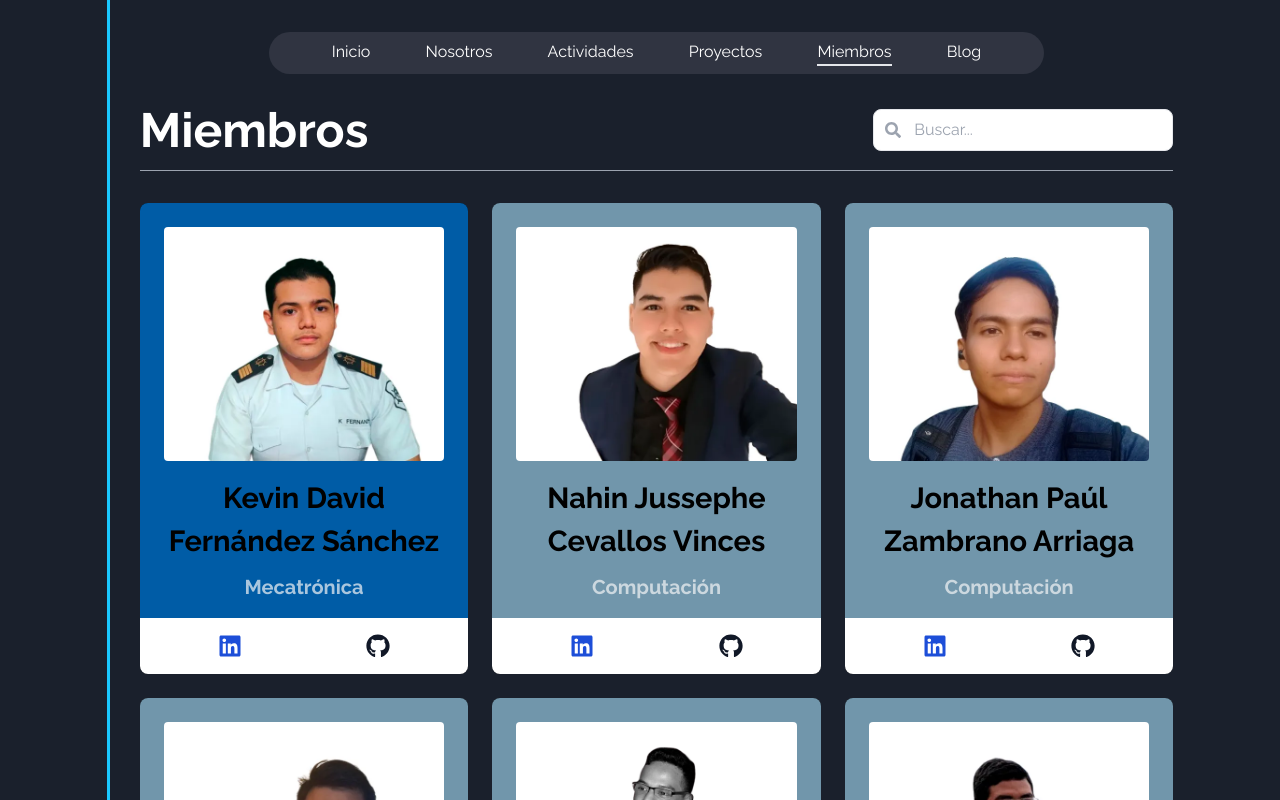
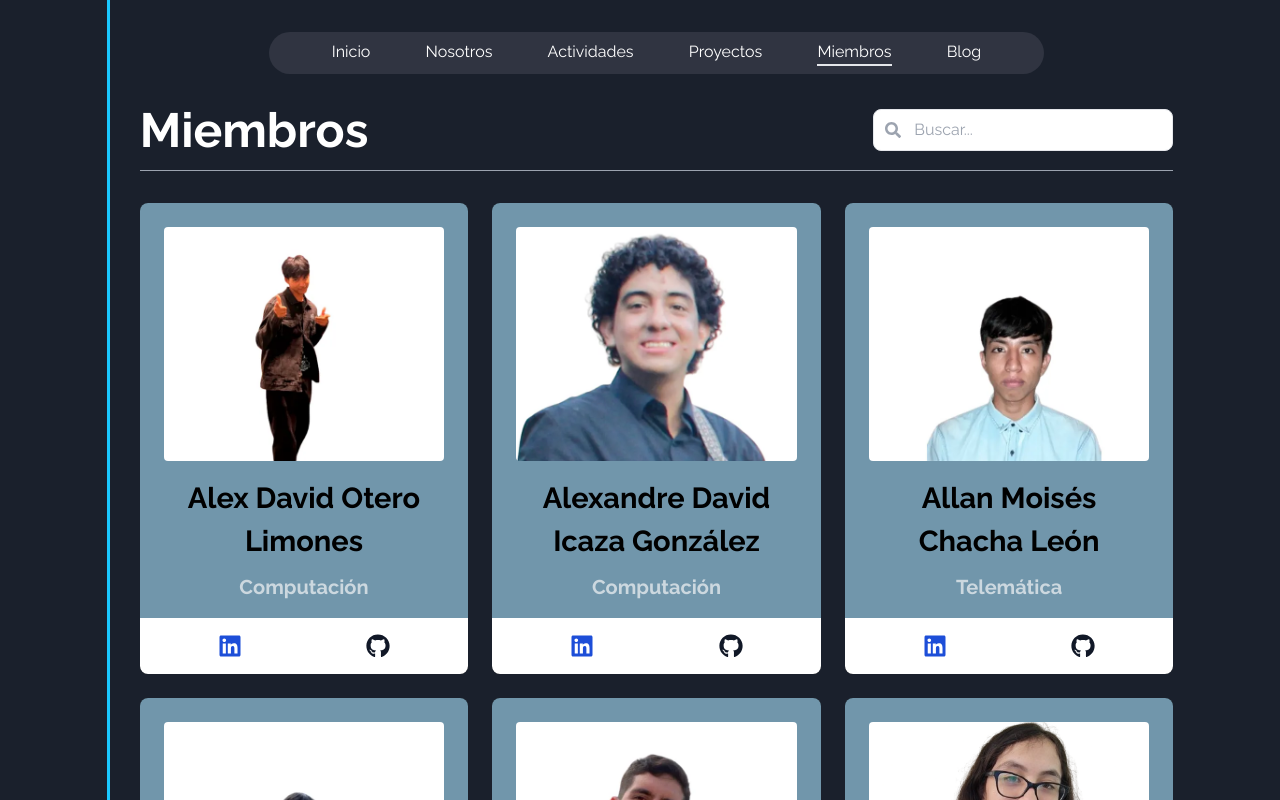
Before and after one commit to Taws-Espol/web, a React (Vite) app: page /miembros in a window 1280 px wide. Shown: the top 800 px of the page. Built offline with nearby package versions, Linux system fonts and the light colour scheme.

Commit message:
add more members from form

```diff
--- a/src/data/members.js
+++ b/src/data/members.js
@@ -39,6 +39,8 @@ import Victor_Daniel_Borbor_Gutierrez from "../assets/members/Victor_Daniel_Borb
 import Samira_Isabel_Carrillo_Rios from "../assets/members/Samira_Isabel_Carrillo_Rios_1_11zon.webp";
 import Miguel_Andre_Mejia_Zuniga from "../assets/members/Miguel_Andre_Mejia_Zuniga_1_11zon.webp";
 import Axcel_Jeremy_Espinoza_Barrera from "../assets/members/Axcel_Espinoza_1_11zon.webp";
+import Jairo_Roberto_Alcivar_Bahamonde from "../assets/members/Jairo_Roberto_Alcivar_Bahamonde.webp";
+import Annabella_Noelia_Sanchez_Guzman from "../assets/members/Annabella_Noelia_Sanchez_Guzman.webp";
 
 export const members = [
   {
@@ -59,12 +61,12 @@ export const members = [
     name: "Nahin Jussephe Cevallos Vinces",
     photo: Nahin_Jussephe_Cevallos_Vinces,
     major: "Computación",
-    mail: "dlandeta@espol.edu.ec",
+    mail: "njcevall@espol.edu.ec",
     frase: "",
     facultad: "FIEC",
     redes: {
       github: "https://github.com/nhn2004",
-      linkedin: "linkedin.com/in/nahin-cevallos-591433252",
+      linkedin: "https://www.linkedin.com/in/nahin-cevallos-591433252",
       twitter: "",
     },
   },
@@ -72,12 +74,12 @@ export const members = [
     name: "Jonathan Paúl Zambrano Arriaga",
     photo: Jonathan_Paul_Zambrano_Arriaga,
     major: "Computación",
-    mail: "njcevall@espol.edu.ec",
+    mail: "jonpzamb@espol.edu.ec",
     frase: "",
     facultad: "FIEC",
     redes: {
       github: "https://github.com/Jonthz",
-      linkedin: "https://ec.linkedin.com/in/jonathan-zambrano-477b81252",
+      linkedin: "https://www.linkedin.com/in/jonathan-zambrano-477b81252",
       twitter: "",
     },
   },
@@ -85,7 +87,7 @@ export const members = [
     name: "Darwin Javier Pacheco Paredes",
     photo: Darwin_Javier_Pacheco_Paredes,
     major: "Computación",
-    mail: "darwinpachecoparedes@espol.edu.ec",
+    mail: "dapapare@espol.edu.ec",
     frase: "",
     facultad: "FIEC",
     redes: {
@@ -112,7 +114,8 @@ export const members = [
     photo: Michael_Bryan_Estrada_Santana,
     major: "Computación",
     mail: "mbestrad@espol.edu.ec",
-    frase: "",
+    frase:
+      "My life is my poetry, my love making is my legacy! My thoughts are about nothing, and beautiful, and for free.",
     facultad: "FIEC",
     redes: {
       github: "https://github.com/BryanEstrada003",
@@ -163,7 +166,7 @@ export const members = [
     name: "Angelo Saul Zurita Guerrero",
     photo: Angelo_Saul_Zurita_Guerrero,
     major: "Computación",
-    mail: "matthewtroya2304@gmail.com",
+    mail: "aszurita@espol.edu.ec",
     frase: "",
     facultad: "FIEC",
     redes: {
@@ -181,7 +184,7 @@ export const members = [
     facultad: "FIEC",
     redes: {
       github: "https://github.com/MajoCodeLab",
-      linkedin: "www.linkedin.com/in/mjmoyanotamayo",
+      linkedin: "https://www.linkedin.com/in/mjmoyanotamayo",
       twitter: "",
     },
   },
@@ -189,12 +192,12 @@ export const members = [
     name: "Paulina Michelle Loor Tubay",
     photo: Paulina_Michelle_Loor_Tubay,
     major: "Computación",
-    mail: "anmero@fiec.espol.edu.ec",
+    mail: "paumloor@espol.edu.ec",
     frase: "",
     facultad: "FIEC",
     redes: {
       github: "https://loorpaulina.github.io/LoorPaulina/",
-      linkedin: "linkedin.com/in/paulina-loor- tubay-79711a214",
+      linkedin: "https://www.linkedin.com/in/paulina-loor-tubay-79711a214",
       twitter: "",
     },
   },
@@ -215,20 +218,20 @@ export const members = [
     name: "Luis Fernando Romero Rodríguez",
     photo: Luis_Fernando_Romero_Rodriguez,
     major: "Computación",
-    mail: "mimoyano@espol.edu.ec",
+    mail: "lfromero@espol.edu.ec",
     frase: "",
     facultad: "FIEC",
     redes: {
       github: "https://github.com/lromeror",
       linkedin: "https://www.linkedin.com/in/luis-f-romero/",
-      twitter: "",
+      twitter: "https://x.com/luisfer_1807",
     },
   },
   {
     name: "Jose Luis Chong Acuña",
     photo: Jose_Luis_Chong_Acuna,
     major: "Computación",
-    mail: "paumloor@espol.edu.ec",
+    mail: "jlchong@espol.edu.ec",
     frase: "",
     facultad: "FIEC",
     redes: {
@@ -240,10 +243,10 @@ export const members = [
   {
     name: "Diego Andrés Salazar Vega",
     photo: Diego_Andres_Salazar_Vega,
-    major: "Computación",
-    mail: "cadosanc@espol.edu.ec",
+    major: "Administración de Empresas",
+    mail: "disavega@espol.edu.ec",
     frase: "",
-    facultad: "FIEC",
+    facultad: "FCSH",
     redes: {
       github: "https://github.com/SalazarV4",
       linkedin: "https://www.linkedin.com/in/diego-salazar-4b7007215/",
@@ -254,12 +257,12 @@ export const members = [
     name: "Víctor Daniel Borbor Gutiérrez",
     photo: Victor_Daniel_Borbor_Gutierrez,
     major: "Computación",
-    mail: "brarabad@espol.edu.ec",
+    mail: "vicbguti@espol.edu.ec",
     frase: "",
     facultad: "FIEC",
     redes: {
       github: "https://github.com/vicbguti-espol",
-      linkedin: "www.linkedin.com/in/vicbguti",
+      linkedin: "https://www.linkedin.com/in/vicbguti",
       twitter: "",
     },
   },
@@ -267,12 +270,12 @@ export const members = [
     name: "Samira Isabel Carrillo Ríos",
     photo: Samira_Isabel_Carrillo_Rios,
     major: "Economía",
-    mail: "tromero@espol.edu.ec",
+    mail: "samiscar@espol.edu.ec",
     frase: "",
     facultad: "FCSH",
     redes: {
       github: "https://github.com/samiscar24",
-      linkedin: "www.linkedin.com/in/samira-carrillo",
+      linkedin: "https://www.linkedin.com/in/samira-carrillo",
       twitter: "",
     },
   },
@@ -280,12 +283,12 @@ export const members = [
     name: "Francisco Alejandro Noriega Martín",
     photo: Francisco_Alejandro_Noriega_Martin,
     major: "Mecatrónica",
-    mail: "Jichong@espol.edu.ec",
+    mail: "fnoriega@espol.edu.ec",
     frase: "",
     facultad: "FIMCP",
     redes: {
-      github: "https://github.com/FraNoriega?tab=repositories",
-      linkedin: "www.linkedin.com/in/ francisco-noriega-319515312",
+      github: "https://github.com/FraNoriega",
+      linkedin: "https://www.linkedin.com/in/francisco-noriega-319515312",
       twitter: "",
     },
   },
@@ -293,12 +296,12 @@ export const members = [
     name: "Joshua Alexander Cobos Valle",
     photo: Joshua_Alexander_Cobos_Valle,
     major: "Mecatrónica",
-    mail: "disavega@espol.edu.ec",
+    mail: "josalcob@espol.edu.ec",
     frase: "",
     facultad: "FIMCP",
     redes: {
       github: "https://github.com/LIMUNQUE",
-      linkedin: "linkedin.com/in/josuacobos/",
+      linkedin: "https://www.linkedin.com/in/josuacobos/",
       twitter: "",
     },
   },
@@ -319,12 +322,12 @@ export const members = [
     name: "Patrick Jairo Peralta Carrillo",
     photo: Patrick_Jairo_Peralta_Carrillo,
     major: "Telemática",
-    mail: "flayedra@espol.edu.ec",
+    mail: "pjperalt@espol.edu.ec",
     frase: "",
     facultad: "FIEC",
     redes: {
       github: "https://github.com/Patrickk18",
-      linkedin: "www.linkedin.com/in/ patrickperal112211",
+      linkedin: "https://www.linkedin.com/in/patrickperal112211",
       twitter: "https://x.com/PatrickOnly18",
     },
   },
@@ -332,8 +335,8 @@ export const members = [
     name: "Kevin Paul Valle Soledispa",
     photo: Kevin_Paul_Valle_Soledispa,
     major: "Computación",
-    mail: "ceorella@espol.edu.ec",
-    frase: "",
+    mail: "kevvsole@espol.edu.ec",
+    frase: "Tantas veces me he jugado el corazón, que lo he perdido.",
     facultad: "FIEC",
     redes: {
       github: "https://github.com/codeswax",
@@ -358,11 +361,11 @@ export const members = [
     name: "Anthony Alexander Santacruz Reyes",
     photo: Antony_Alexander_Santacruz_Reyes,
     major: "Mecatrónica",
-    mail: "fnoriega@espol.edu.ec",
+    mail: "aasantac@espol.edu.ec",
     frase: "",
     facultad: "FIMCP",
     redes: {
-      github: "https://github.com/Anth0nySantacruz?tab=repositories",
+      github: "https://github.com/Anth0nySantacruz",
       linkedin:
         "https://www.linkedin.com/in/anthony-alexander-santacruz-reyes-b5a443218/",
       twitter: "",
@@ -372,13 +375,12 @@ export const members = [
     name: "Fernando Enoc Bucheli Franco",
     photo: Fernando_Enoc_Bucheli_Franco,
     major: "Computación",
-    mail: "josalcob@espol.edu.ec",
+    mail: "fbucheli@espol.edu.ec",
     frase: "",
     facultad: "FIEC",
     redes: {
       github: "https://github.com/ferbucheli",
-      linkedin:
-        "https://www.linkedin.com/in/fernando-bucheli?utm_source=share&utm_campaign=share_via&utm_content=profile&utm_medium=ios_app",
+      linkedin: "https://www.linkedin.com/in/fernando-bucheli",
       twitter: "",
     },
   },
@@ -386,34 +388,35 @@ export const members = [
     name: "George Alejandro Guerrero Cáceres",
     photo: Geoge_Alejandro_Guerrero_Caceres,
     major: "Economía",
-    mail: "axciespi@espol.edu.ec",
+    mail: "geoaguer@espol.edu.ec",
     frase: "",
     facultad: "FCSH",
     redes: {
-      github: "https://github.com/GeorgeGuerrero/GeorgeGuerrero",
+      github: "https://github.com/GeorgeGuerrero",
       linkedin: "https://www.linkedin.com/in/cggeorge-economist/",
+      twitter: "https://x.com/CGGeorgeEc",
+    },
+  },
+  {
+    name: "Jairo Roberto Alcívar Bahamonde",
+    photo: Jairo_Roberto_Alcivar_Bahamonde,
+    major: "Computación",
+    mail: "jairoalc@espol.edu.ec",
+    frase: "",
+    facultad: "FIEC",
+    redes: {
+      github: "https://github.com/JairoAb",
+      linkedin: "https://www.linkedin.com/in/jairo-alcivar/",
       twitter: "",
     },
   },
-  /*{
-    name: "Jairo Roberto Alcívar Bahamonde",
-    photo: "",
-    major: "Computación",
-    mail: "pjperalt@espol.edu.ec",
-    frase: "",
-    facultad: "FIEC",
-    redes: {
-      github: "",
-      linkedin: "",
-      twitter: "",
-    },
-  },*/
   {
     name: "Juan Andrés Urgiles Tumbaco",
     photo: Juan_Andres_Urgiles_Tumbaco,
     major: "Computación",
-    mail: "henstsia@fiec.espol.edu.ec",
-    frase: "",
+    mail: "jaurgile@espol.edu.ec",
+    frase:
+      "Dale un pez a un hombre y comerá hoy. Enséñale a pescar y comerá el resto de su vida",
     facultad: "FIEC",
     redes: {
       github: "https://github.com/jaut2k02",
@@ -443,21 +446,20 @@ export const members = [
     facultad: "FIMCP",
     redes: {
       github: "https://github.com/miguelmejia25",
-      linkedin:
-        "https://www.linkedin.com/in/miguel-mejia-ba6477279?utm_source=share&utm_campaign=share_via&utm_content=profile&utm_medium=ios_app",
+      linkedin: "https://www.linkedin.com/in/miguel-mejia-ba6477279",
       twitter: "",
     },
   },
   {
     name: "Jose Daniel Rojas Lara",
     photo: Jose_Daniel_Rojas_Lara,
-    major: "Computación",
-    mail: "kewsoule@espol.edu.ec",
+    major: "Economía",
+    mail: "jdrojas@espol.edu.ec",
     frase: "",
-    facultad: "FIEC",
+    facultad: "FCSH",
     redes: {
       github: "https://github.com/danij10r",
-      linkedin: "www.linkedin.com/in/jose-daniel-r-997b0313a",
+      linkedin: "https://www.linkedin.com/in/jose-daniel-r-997b0313a",
       twitter: "",
     },
   },
@@ -465,7 +467,7 @@ export const members = [
     name: "David Salomón Sumba Correa",
     photo: David_Salomon_Sumba_Correa,
     major: "Computación",
-    mail: "aporras@espol.edu.ec",
+    mail: "dasucorr@espol.edu.ec",
     frase: "",
     facultad: "FIEC",
     redes: {
@@ -478,7 +480,7 @@ export const members = [
     name: "Camila Doménica Reyes Vera",
     photo: Camila_Domenica_Reyes_Vera,
     major: "Mecatrónica",
-    mail: "aasanta@espol.edu.ec",
+    mail: "camdorey@espol.edu.ec",
     frase: "",
     facultad: "FIMCP",
     redes: {
@@ -505,13 +507,12 @@ export const members = [
     name: "Andrés Alexis Salazar Macias",
     photo: Andres_Alexis_Salazar_Macias,
     major: "Computación",
-    mail: "geoaguer@espol.edu.ec",
+    mail: "aasalazar@espol.edu.ec",
     frase: "",
     facultad: "FIEC",
     redes: {
-      github: "https://github.com/AndresSalazar19?tab=repositories",
-      linkedin:
-        "https://www.linkedin.com/in/andres-salazar-abba29279?trk=contact-info",
+      github: "https://github.com/AndresSalazar19",
+      linkedin: "https://www.linkedin.com/in/andres-salazar-abba29279",
       twitter: "",
     },
   },
@@ -519,7 +520,7 @@ export const members = [
     name: "Dominique Denisse Herrera Guzmán",
     photo: Dominique_Denisse_Herrera_Guzman,
     major: "Economía",
-    mail: "jairoalc@espol.edu.ec",
+    mail: "domdherr@espol.edu.ec",
     frase: "",
     facultad: "FCSH",
     redes: {
@@ -533,7 +534,7 @@ export const members = [
     name: "Allan Moisés Chacha León",
     photo: Alla_Chacha_Leon,
     major: "Telemática",
-    mail: "jaurgile@espol.edu.ec",
+    mail: "amchacha@espol.edu.ec",
     frase: "",
     facultad: "FIEC",
     redes: {
@@ -547,13 +548,13 @@ export const members = [
     name: "Nahin Isaias Espinoza Ortiz",
     photo: Nahin_Isaias_Espinoza_Ortiz,
     major: "Computación",
-    mail: "jonfgrar@espol.edu.ec",
+    mail: "nahiespi@espol.edu.ec",
     frase: "",
     facultad: "FIEC",
     redes: {
       github: "https://github.com/nahinespinoza",
       linkedin:
-        "https://www.linkedin.com/in/nahin-isaias-espinoza-ortiz-1215aa304?utm_source=share&utm_campaign=share_via&utm_content=profile&utm_medium=android_app",
+        "https://www.linkedin.com/in/nahin-isaias-espinoza-ortiz-1215aa304",
       twitter: "",
     },
   },
@@ -561,12 +562,12 @@ export const members = [
     name: "Alexandre David Icaza González",
     photo: Alexandre_David_Icaza_Gonzalez,
     major: "Computación",
-    mail: "mianmej@espol.edu.ec",
+    mail: "aledicaz@espol.edu.ec",
     frase: "",
     facultad: "FIEC",
     redes: {
       github: "https://github.com/aledicaz",
-      linkedin: "www.linkedin.com/in/alexandre-icaza-gonzalez",
+      linkedin: "https://www.linkedin.com/in/alexandre-icaza-gonzalez",
       twitter: "",
     },
   },
@@ -574,7 +575,7 @@ export const members = [
     name: "Isabella Ivonne Martín Pimentel",
     photo: Isabella_Ivonne_Martin_Pimentel,
     major: "Computación",
-    mail: "jdrojas@espol.edu.ec",
+    mail: "iimartin@espol.edu.ec",
     frase: "",
     facultad: "FIEC",
     redes: {
@@ -601,7 +602,7 @@ export const members = [
     name: "Juan Andrés Munizaga Torres",
     photo: Juan_Andres_Munizaga_Torres,
     major: "Computación",
-    mail: "ccxarvaj@espol.edu.ec",
+    mail: "juanmuni@espol.edu.ec",
     frase: "",
     facultad: "FIEC",
     redes: {
@@ -610,29 +611,16 @@ export const members = [
       twitter: "",
     },
   },
-  /*{
-    name: "Annabella Noelia Sánchez Guzmán",
-    photo: "",
-    major: "Computación",
-    mail: "nicolegg127@gmail.com",
-    frase: "",
-    facultad: "FIEC",
-    redes: {
-      github: "",
-      linkedin: "",
-      twitter: "",
-    },
-  },*/
   {
     name: "Juan Francisco Fernández Ramos",
     photo: Juan_Francisco_Fernandez_Ramos,
     major: "Computación",
-    mail: "pablonandres_96@hotmail.com",
+    mail: "juaffern@espol.edu.ec",
     frase: "",
     facultad: "FIEC",
     redes: {
       github: "https://github.com/jfcofer",
-      linkedin: "www.linkedin.com/in/juan-fernández-804b16276",
+      linkedin: "https://www.linkedin.com/in/juan-fernández-804b16276",
       twitter: "",
     },
   },
@@ -662,4 +650,17 @@ export const members = [
       twitter: "",
     },
   },
+  {
+    name: "Annabella Noelia Sánchez Guzmán",
+    photo: Annabella_Noelia_Sanchez_Guzman,
+    major: "Computación",
+    mail: "ansaguzm@espol.edu.ec",
+    frase: "",
+    facultad: "FIEC",
+    redes: {
+      github: "https://github.com/manzannita",
+      linkedin: "https://www.linkedin.com/in/annabella-s%C3%A1nchez-459b10276",
+      twitter: "",
+    },
+  },
 ];
--- a/src/pages/members/CardInformation.jsx
+++ b/src/pages/members/CardInformation.jsx
@@ -72,7 +72,11 @@ const CardInformation = ({
     >
       <>
         <div className={`p-4 text-center flex-grow ${facultyColor}`}>
-          <img src={imageUrl} alt={name} className="p-2 rounded-xl" />
+          <img
+            src={imageUrl}
+            alt={name}
+            className="p-2 rounded-xl object-cover w-full max-h-64"
+          />
           <h2
             className={`text-black font-black text-[29px] p-2 ${facultyTextColor}`}
           >
--- a/src/pages/members/Members.jsx
+++ b/src/pages/members/Members.jsx
@@ -4,6 +4,8 @@ import Navbar from "../../components/Navbar";
 import Footer from "../../components/Footer";
 import { members } from "../../data/members.js";
 import CardInformation from "./CardInformation";
+
+members.sort((memberA, memberB) => memberA.name.localeCompare(memberB.name));
 
 function Cards() {
   const ITEMS_PER_PAGE = 6;
```
Also changed, not shown: src/assets/members/Annabella_Noelia_Sanchez_Guzman.webp (added), src/assets/members/Jairo_Roberto_Alcivar_Bahamonde.webp (added).
